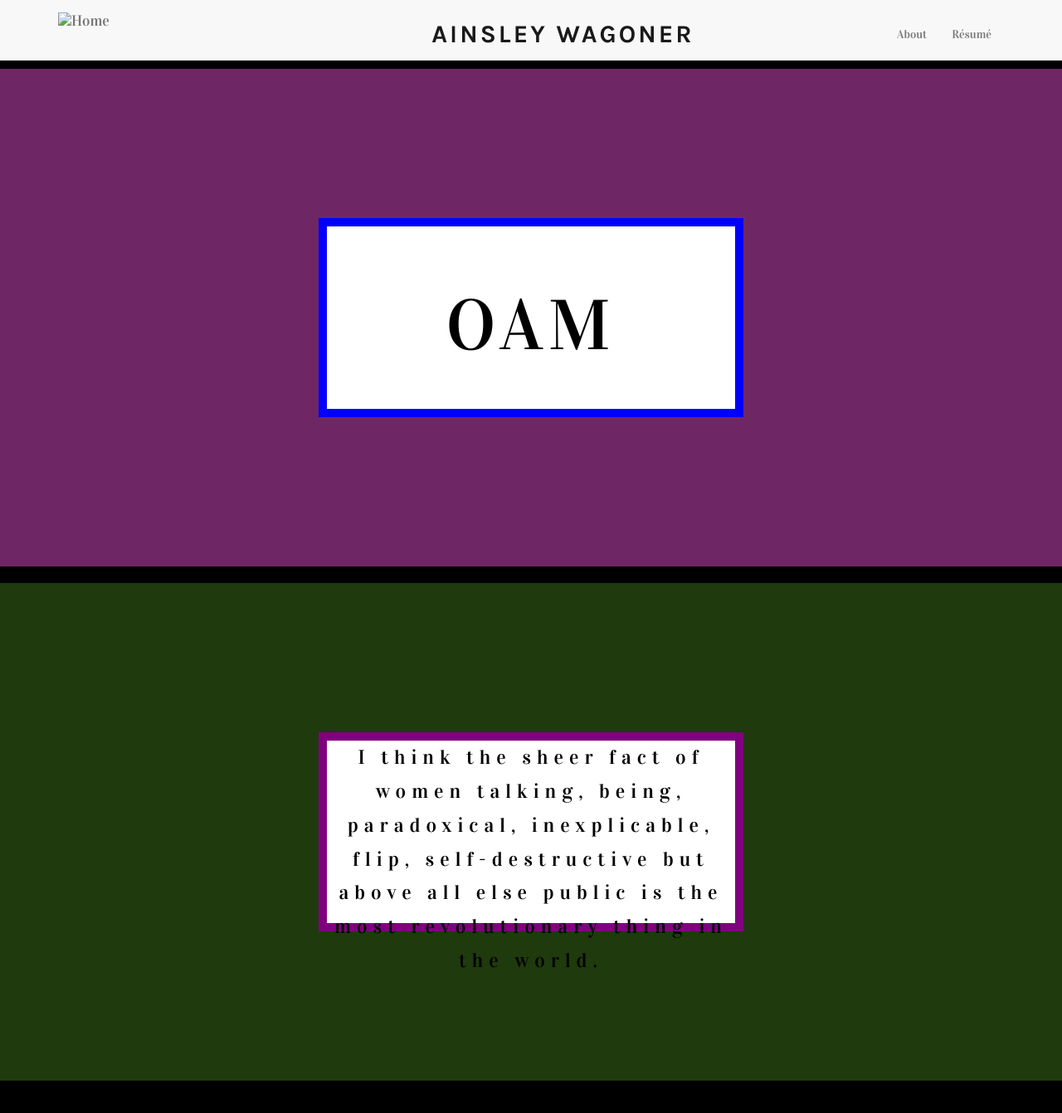
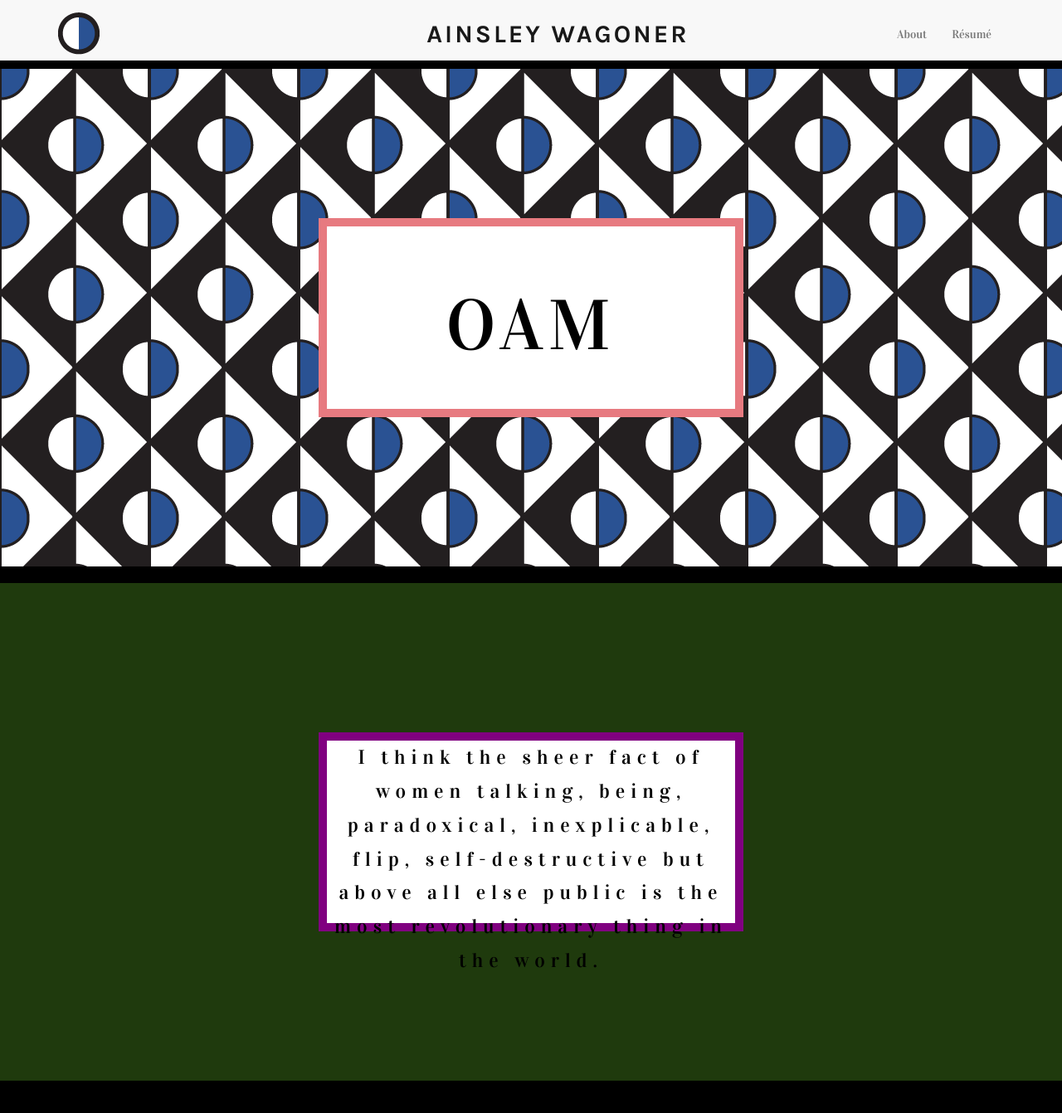
Before and after one commit to ainsleywagon/ainsleywagon.github.io, a Jekyll site: the page built from index.html, in a window 1280 px wide and 1400 px high. Shown: the top 1342 px of the window at 83% size. Built offline with Jekyll 4.4.1, drawn with Linux system fonts in a browser that asks for light colours; nearby versions of some CDN libraries; some web fonts are replaced.

Commit message:
tweaking the hover styles on placard 1.

```diff
--- a/css/style.css
+++ b/css/style.css
@@ -212,7 +212,6 @@
 }
 
 .p1 {
-  background-color: #6f2665;
   background-image: url('../images/patterns/pattern1.png');
 }
 
@@ -243,17 +242,12 @@
   font-size: 18pt;
 }
 
-.placard:hover {
-  background-color: #e77a80;
-  border-color: white;
-}
-
 .plac1 {
-  border: 10px solid blue;
+  border: 10px solid #e77a80;
 }
 
 .plac1:hover {
-  border: 10px solid green;
+  border: 10px solid white;
 }
 
 .p2 .placard {
```
Also changed, not shown: images/logo.png (added), images/pattern1.png (added), images/patterns/pattern1.png (added), 1 other file.
